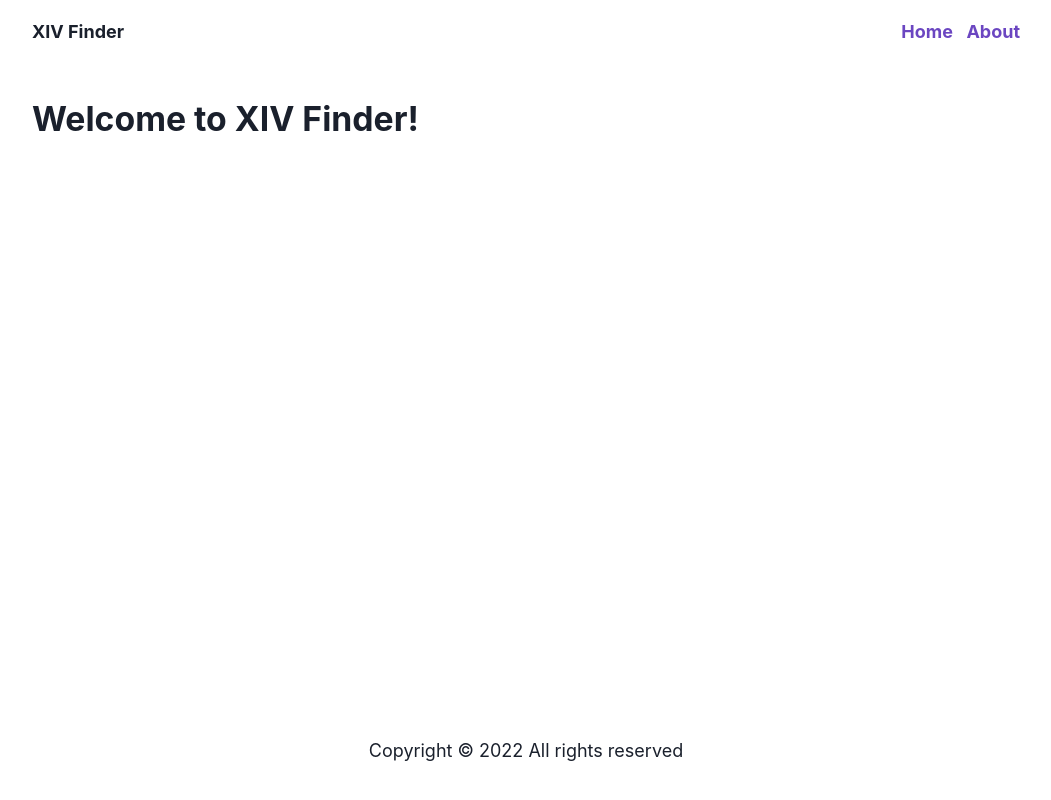
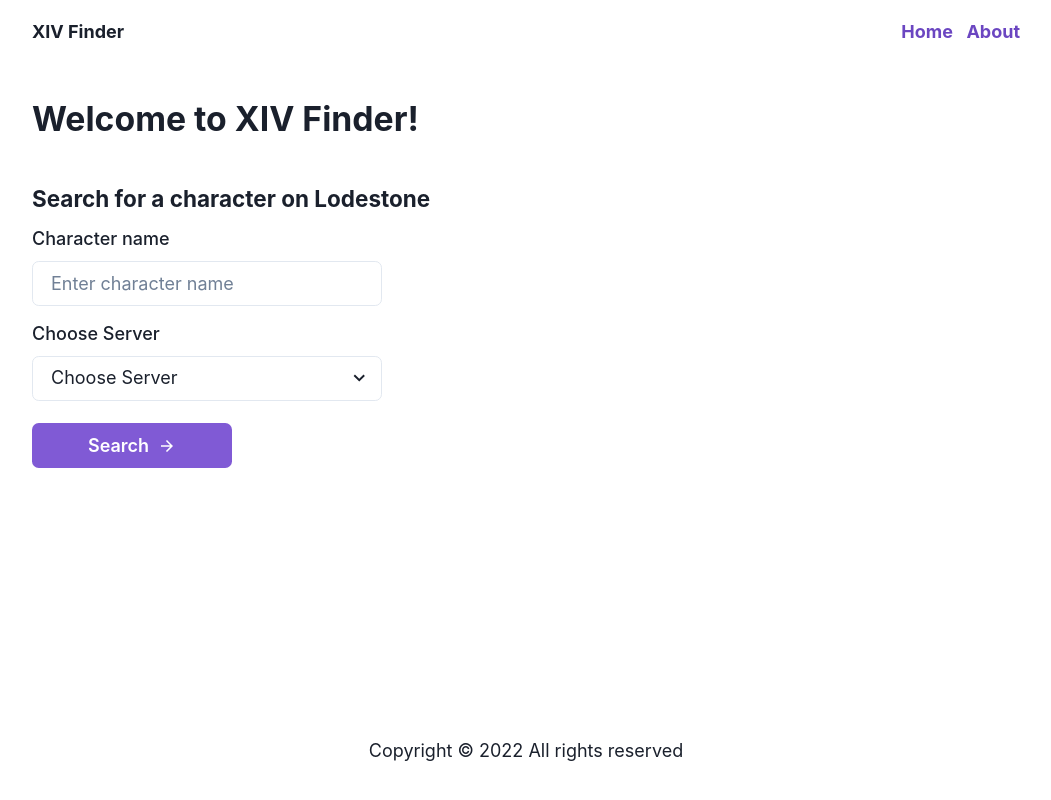
Before and after one commit to denimcouch/xiv-finder, a React (Vite) app: page / in a window 1280 px wide. Shown: the whole page, without its empty margins (114-1165 px from the left). Built offline with nearby package versions, Linux system fonts and the light colour scheme.

Commit message:
created character search form

```diff
--- a/package.json
+++ b/package.json
@@ -15,6 +15,7 @@
     "framer-motion": "^6.5.1",
     "react": "^18.2.0",
     "react-dom": "^18.2.0",
+    "react-icons": "^4.4.0",
     "react-router-dom": "^6.3.0"
   },
   "devDependencies": {
--- a/src/assets/style/style.scss
+++ b/src/assets/style/style.scss
@@ -31,3 +31,7 @@ p {
     text-decoration: none;
   }
 }
+
+.characterSearch {
+  width: 100%;
+}
--- /dev/null
+++ b/src/components/characters/CharacterSearch.jsx
@@ -0,0 +1,77 @@
+import { useState } from 'react'
+import {
+  FormControl,
+  FormLabel,
+  Input,
+  Select,
+  Button,
+  Heading,
+  Box,
+} from '@chakra-ui/react'
+import { MdArrowForward } from 'react-icons/md'
+// CharacterSearch is going to connect to the character search XIVAPI endpoint
+// It should accept a name value and a server value to generate the query
+const CharacterSearch = () => {
+  const [charName, setCharName] = useState('')
+  const [serverName, setServerName] = useState('')
+  const [loading, setLoading] = useState(false)
+
+  const handleNameChange = (e) => setCharName(e.target.value)
+
+  const handleServerChange = (e) => setServerName(e.target.value)
+
+  const handleSubmit = async (e) => {
+    e.preventDefault()
+    setLoading(true)
+    console.log('submitting!', charName)
+    setTimeout(() => {
+      setLoading(false)
+    }, 3000)
+  }
+
+  return (
+    <Box my='1.5rem'>
+      <Heading as='h3' size='md' mb='.75rem'>
+        Search for a character on Lodestone
+      </Heading>
+      <form className='characterSearch' onSubmit={handleSubmit}>
+        <FormControl mb='.75rem' maxW='350px'>
+          <FormLabel>Character name</FormLabel>
+          <Input
+            variant='outline'
+            placeholder='Enter character name'
+            value={charName}
+            onChange={handleNameChange}
+          />
+        </FormControl>
+        <FormControl mb='.75rem' maxW='350px'>
+          <FormLabel>Choose Server</FormLabel>
+          <Select
+            variant='outline'
+            placeholder='Choose Server'
+            value={serverName}
+            onChange={handleServerChange}
+          >
+            {/* TODO: Populate options dynamically */}
+            <option value='cactuar'>Cactuar</option>
+            <option value='jenova'>Jenova</option>
+            <option value='faerie'>Faerie</option>
+          </Select>
+        </FormControl>
+        <Button
+          type='submit'
+          isLoading={loading}
+          loadingText='Searching'
+          colorScheme='purple'
+          mt='.5rem'
+          w='min(100%, 200px)'
+          rightIcon={<MdArrowForward />}
+        >
+          Search
+        </Button>
+      </form>
+    </Box>
+  )
+}
+
+export default CharacterSearch
--- a/src/pages/Home.jsx
+++ b/src/pages/Home.jsx
@@ -1,4 +1,5 @@
 import { Container, Flex, Heading } from '@chakra-ui/react'
+import CharacterSearch from '../components/characters/CharacterSearch'
 
 const Home = () => {
   return (
@@ -8,11 +9,13 @@ const Home = () => {
           direction='column'
           justify='flex-start'
           alignItems='flex-start'
+          gap='1rem'
         >
           <Heading as='h1' size='lg'>
             Welcome to XIV Finder!
           </Heading>
           {/* Search for Character */}
+          <CharacterSearch />
           {/* List search results */}
         </Flex>
       </Container>
```
Also changed, not shown: 1 other file (tests, documents, lock files or other folders).
